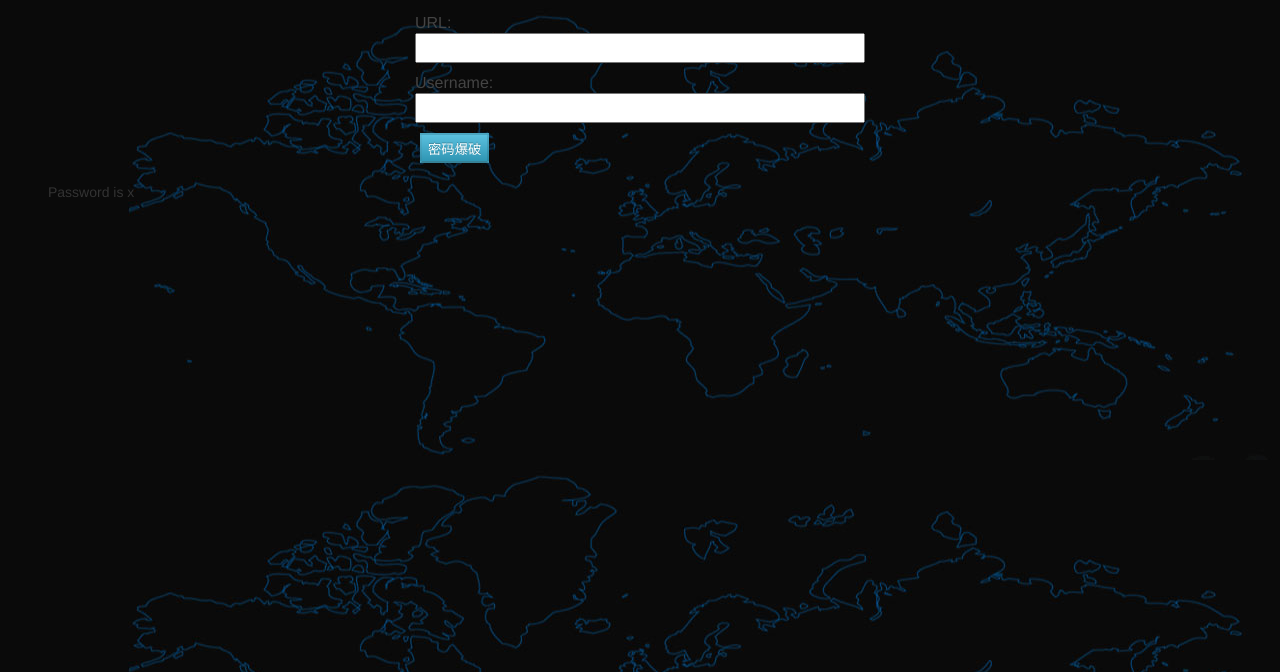
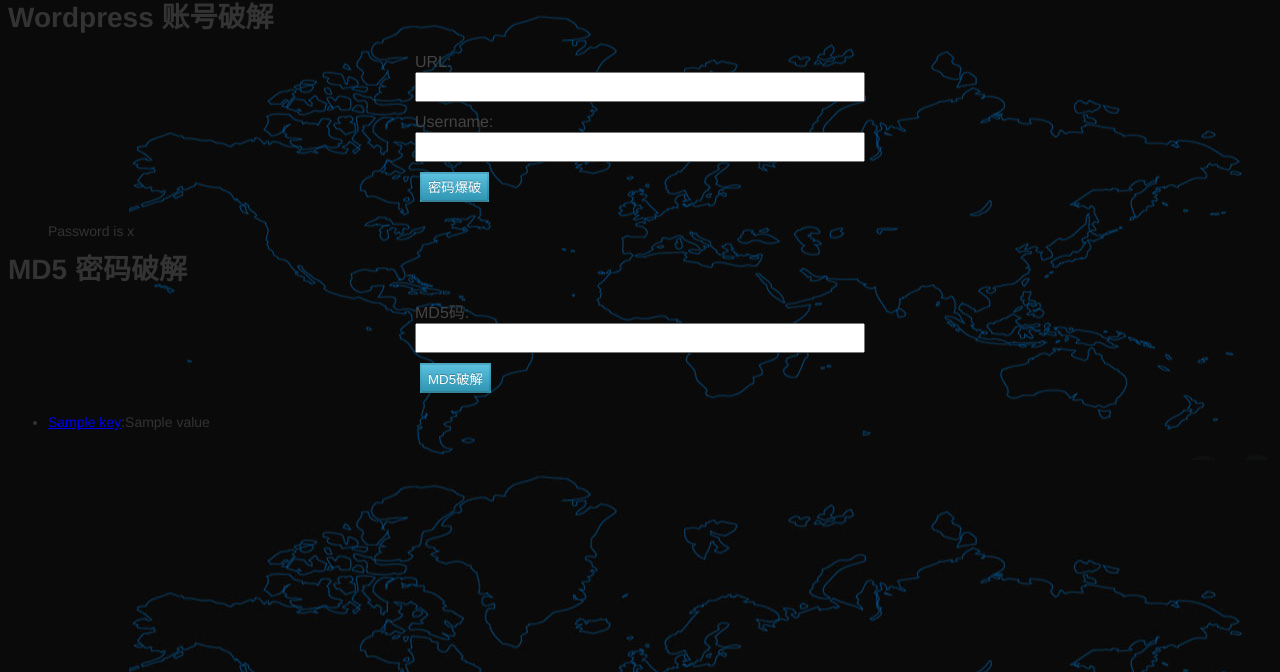
Before and after one commit to gitferry/webtest, a Django app: template peni/templates/peni/pwdcrack.html in a window 1280 px wide. Shown: the top 672 px of the page. Run offline with Django 3.2, Linux system fonts and the light colour scheme; the template is opened without the code that fills it: most values are stand-ins (such as "Sample title", 1, 10 or a date in 2020); parts of the project's set-up code (start-up, migrations or seed data) failed here and were passed over.

Commit message:
add pwd crack

```diff
--- a/peni/templates/peni/pwdcrack.html
+++ b/peni/templates/peni/pwdcrack.html
@@ -5,6 +5,7 @@
     <title>{% block title %}密码爆破{% endblock %}</title>
 </head>
 <body>
+    <h1>Wordpress 账号破解</h1>
     <div id="search">
         URL:<input class="text" type="text" name="q" id="url">
         <br/>
@@ -15,10 +16,29 @@
     </div>
     <div id="list">
         <ul>
-            {% if pwd != 'Not Found' %}
-                <h>Password is {{ pwd }}</h>
+            {% if pwd != '' %}
+                {% if pwd != 'Not Found' %}
+                    <h>Password is {{ pwd }}</h>
+                {% endif %}
             {% endif %}
         </ul>
     </div>
+    <h1>MD5 密码破解</h1>
+        <div id="search">
+            MD5码:<input class="text" type="text" name="q" id="md5">
+            <br/>
+            <input class="btn btn-info" type="submit" value="MD5破解"
+                   onclick="window.location = './md5/?q=' +
+                   document.getElementById('md5').value">
+        </div>
+        <div id="list">
+            <ul>
+            {% if md5 %}
+                {% for key, value in md5.items %}
+                    <li><a href="{{ key }}">{{ key }}</a>:{{ value }}</li>
+                {% endfor %}
+            {% endif %}
+            </ul>
+        </div>
 </body>
 </html>
--- a/peni/views.py
+++ b/peni/views.py
@@ -114,6 +114,12 @@
 	bruteforce.bruteforce_wordpress(url, username, r)
 	return render(request, 'peni/pwdcrack.html', {'pwd': r.bruteforce_wordpress})
 
+def md5_crack(request):
+	md5_string = request.GET['q']
+	r = result.result()
+	bruteforce.md5_crack(md5_string, r)
+	return render(request, 'peni/pwdcrack.html', {'md5': r.bruteforce_md5})
+
 def pwd_crack(request):
 	return render(request, 'peni/pwdcrack.html', {})
 
```
